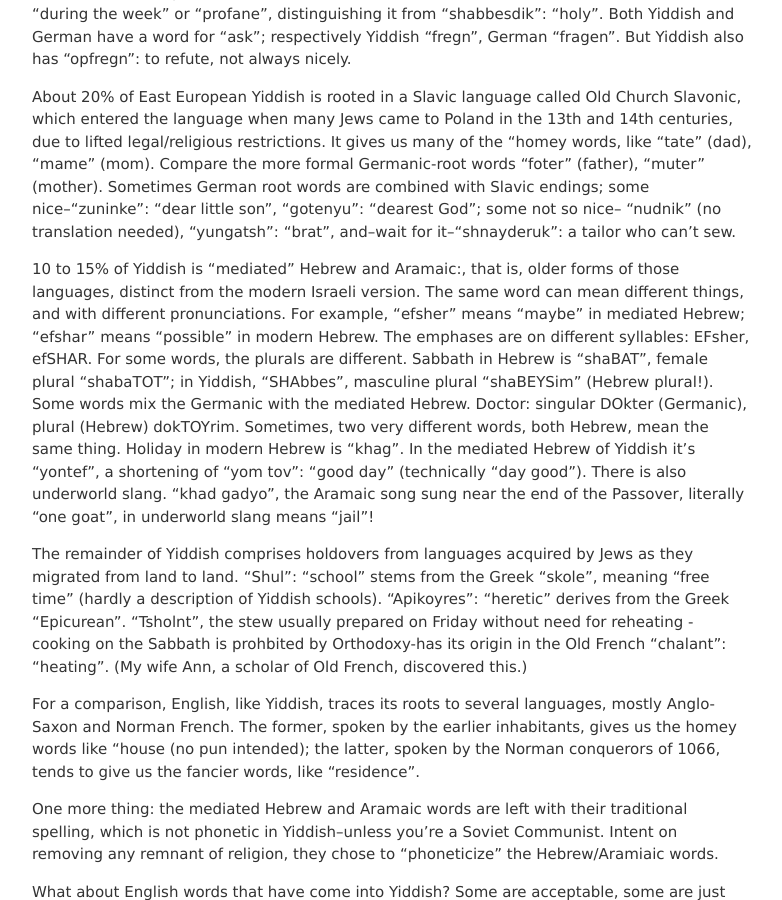
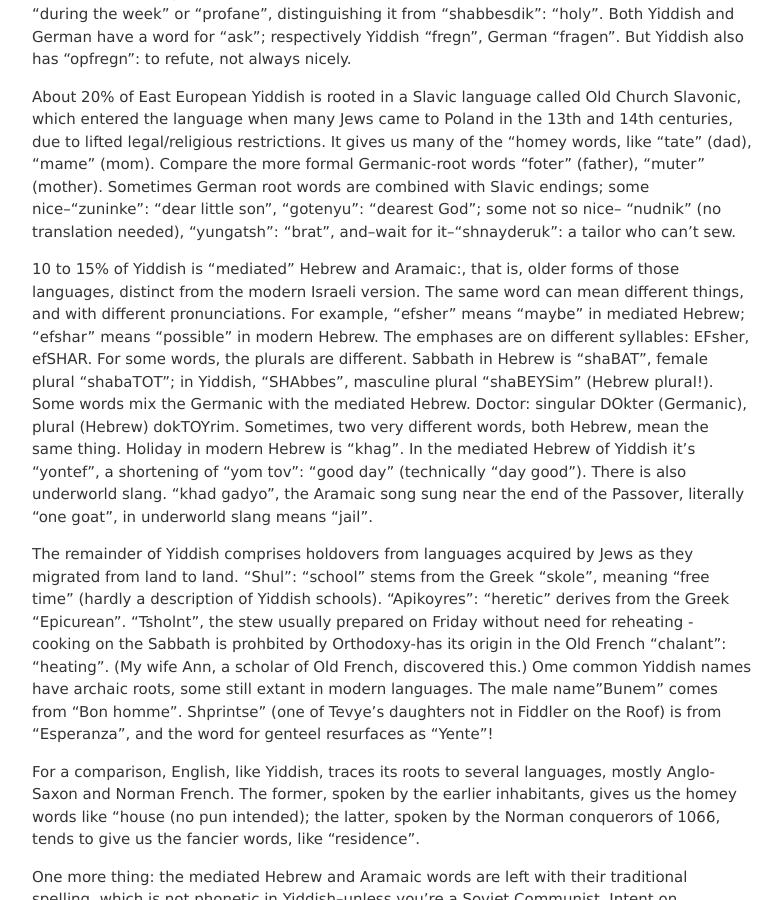
Before and after one commit to jvmallow/jvmallow.github.io, a Jekyll site: the page built from _posts/2025-05-31-Yiddish.md, in a window 1280 px wide and 900 px high, scrolled down 1880 px. Shown: the whole window, without its empty margins (248-1030 px from the left). Built offline with Jekyll 4.4.1, drawn with Linux system fonts in a browser that asks for light colours; a script that is not in the unit is left out.

Commit message:
Update 2025-05-31-Yiddish.md

```diff
--- a/_posts/2025-05-31-Yiddish.md
+++ b/_posts/2025-05-31-Yiddish.md
@@ -29,9 +29,9 @@ Yiddish is about 50% cognate with modern German (although its origins are with m
 
 About 20% of East European Yiddish is rooted in a Slavic language called Old Church Slavonic, which entered the language when many Jews came to Poland in the 13th and 14th centuries, due to lifted legal/religious restrictions.  It gives us many of the "homey words, like "tate" (dad), "mame" (mom). Compare the more formal Germanic-root words "foter" (father), "muter" (mother).   Sometimes German root words are combined with Slavic endings; some nice--"zuninke": "dear little son", "gotenyu": "dearest God"; some not so nice-- "nudnik" (no translation needed), "yungatsh": "brat", and--wait for it--"shnayderuk": a tailor who can't sew.
 
-10 to 15% of Yiddish is "mediated" Hebrew and Aramaic:, that is, older forms of those languages, distinct from the modern Israeli version. The same word can mean different things, and with different pronunciations. For example, "efsher" means "maybe" in mediated Hebrew; "efshar" means "possible" in modern Hebrew. The emphases are on different syllables: EFsher, efSHAR. For some words, the plurals are different. Sabbath in Hebrew is "shaBAT", female plural "shabaTOT"; in Yiddish, "SHAbbes", masculine plural "shaBEYSim" (Hebrew plural!).  Some words mix the Germanic with the mediated Hebrew. Doctor: singular DOkter (Germanic), plural (Hebrew) dokTOYrim. Sometimes, two very different words, both Hebrew, mean the same thing. Holiday in modern Hebrew is "khag". In the mediated Hebrew of Yiddish it's "yontef", a shortening of "yom tov": "good day"  (technically "day good").  There is also underworld slang. "khad gadyo", the Aramaic song sung near the end of the Passover, literally "one goat", in underworld slang means "jail"!
+10 to 15% of Yiddish is "mediated" Hebrew and Aramaic:, that is, older forms of those languages, distinct from the modern Israeli version. The same word can mean different things, and with different pronunciations. For example, "efsher" means "maybe" in mediated Hebrew; "efshar" means "possible" in modern Hebrew. The emphases are on different syllables: EFsher, efSHAR. For some words, the plurals are different. Sabbath in Hebrew is "shaBAT", female plural "shabaTOT"; in Yiddish, "SHAbbes", masculine plural "shaBEYSim" (Hebrew plural!).  Some words mix the Germanic with the mediated Hebrew. Doctor: singular DOkter (Germanic), plural (Hebrew) dokTOYrim. Sometimes, two very different words, both Hebrew, mean the same thing. Holiday in modern Hebrew is "khag". In the mediated Hebrew of Yiddish it's "yontef", a shortening of "yom tov": "good day"  (technically "day good").  There is also underworld slang. "khad gadyo", the Aramaic song sung near the end of the Passover, literally "one goat", in underworld slang means "jail".
 
-The remainder of Yiddish comprises holdovers from languages acquired by Jews as they migrated from land to land.  "Shul": "school" stems from the Greek "skole", meaning "free time" (hardly a description of Yiddish schools). "Apikoyres": "heretic" derives from the Greek "Epicurean". "Tsholnt", the stew usually prepared on Friday without need for reheating - cooking on the Sabbath is prohbited by Orthodoxy-has its origin in the Old French "chalant": "heating". (My wife Ann, a scholar of Old French, discovered this.)
+The remainder of Yiddish comprises holdovers from languages acquired by Jews as they migrated from land to land.  "Shul": "school" stems from the Greek "skole", meaning "free time" (hardly a description of Yiddish schools). "Apikoyres": "heretic" derives from the Greek "Epicurean". "Tsholnt", the stew usually prepared on Friday without need for reheating - cooking on the Sabbath is prohbited by Orthodoxy-has its origin in the Old French "chalant": "heating". (My wife Ann, a scholar of Old French, discovered this.)  Ome common Yiddish names have archaic roots, some still extant in modern languages. The male name"Bunem" comes from "Bon homme". Shprintse" (one of Tevye's daughters not in Fiddler on the Roof) is from "Esperanza", and the word for genteel resurfaces as "Yente"!
 
 For a comparison, English, like Yiddish, traces its roots to several languages, mostly Anglo-Saxon and Norman French. The former, spoken by the earlier inhabitants, gives us the homey words like "house (no pun intended); the latter, spoken by the Norman conquerors of 1066, tends to give us the fancier words, like "residence".
 
```
